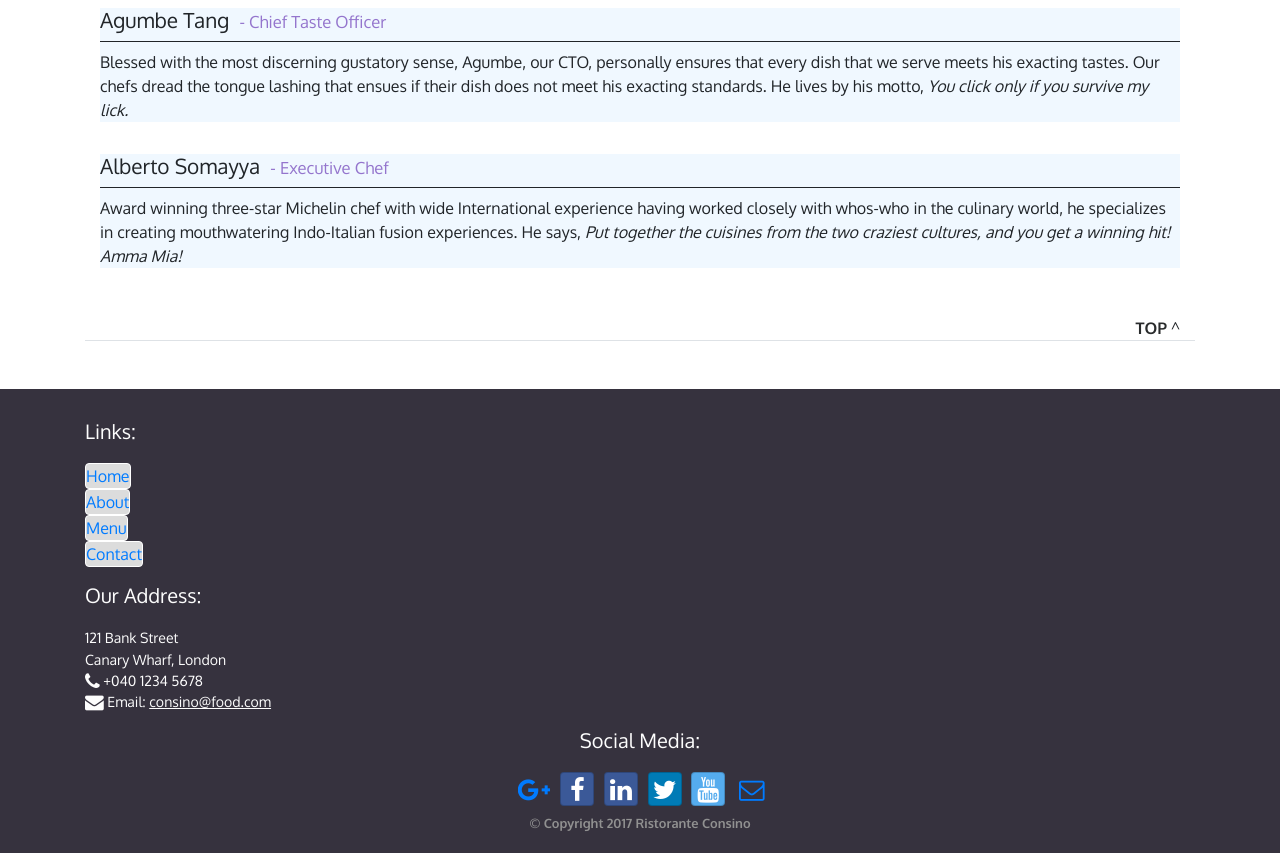
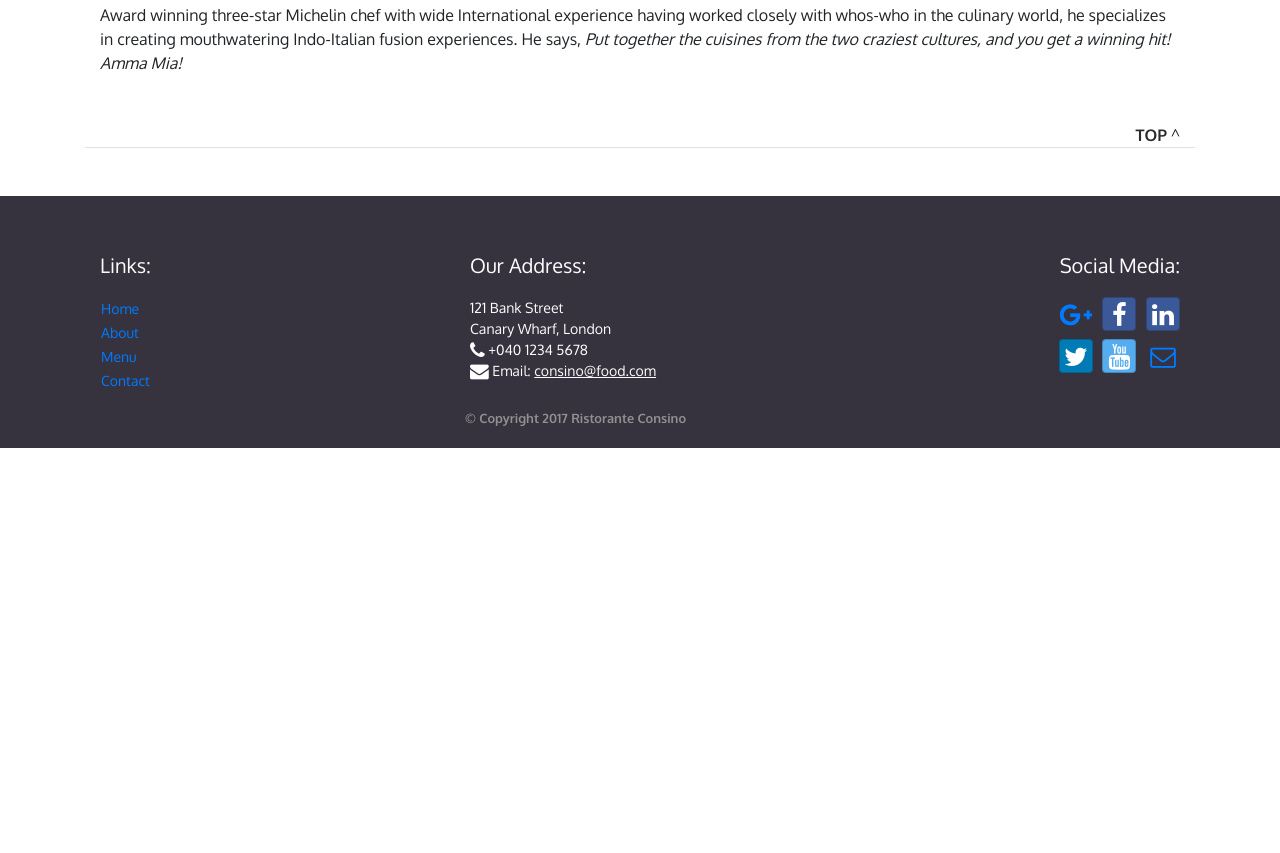
Before and after one commit to stefan22/rw2, a website: page aboutus.html in a window 1280 px wide. Shown: the part 1777-2630 px from the top of the page. After the commit the page ends 2225 px from the top, so only its background shows below. Drawn offline with nearby package versions, Linux system fonts and the light colour scheme; files whose address does not match are found by name.

Commit message:
aboutus tablet

```diff
--- a/aboutus.html
+++ b/aboutus.html
@@ -67,14 +67,8 @@
             </ol>
         </div><!--  endof row -->
 
-        <div id="history" class="row row-content">
-            <div class="col-12 col-sm-12">
-               <h2 class="introformat">About Us</h2>
 
-            </div>
-        </div>
-
-        <div class="row row-content paddingTop">
+        <div id="history" class="row row-content paddingTop">
             <div class="col-12 col-sm-12">
                 <h3 >Our History</h3>
                 <p>Started in 2010, Ristorante Consino quickly established itself as a culinary icon par excellence in Hong Kong. With its unique brand of world fusion cuisine that can be found nowhere else, it enjoys patronage from the A-list clientele in Hong Kong.  Featuring four of the best three-star Michelin chefs in the world, you never know what will arrive on your plate the next time you visit us.</p>
@@ -88,7 +82,6 @@
         <div class="row row-content border-bottom">
             <div id="corporate" class="col-12 col-sm-12">
                 <h3 class="corporate">Corporate Leadership</h3>
-                <hr/>
                 <div class="person">
                     <h4>Peter Pan <small>Chief Epicurious Officer</small></h4>
                     <p>Our CEO, Peter, credits his hardworking East Asian immigrant parents who undertook the arduous journey to the shores of America with the intention of giving their children the best future. His mother's wizardy in the kitchen whipping up the tastiest dishes with whatever is available inexpensively at the supermarket, was his first inspiration to create the fusion cuisines for which <em>The Frying Pan</em> became well known. He brings his zeal for fusion cuisines to this restaurant, pioneering cross-cultural culinary connections.</p>
@@ -125,17 +118,17 @@
 
   <footer class="footer">
         <div class="container">
-            <div class="row">
-                <div class="col-12 col-sm-12">
+            <div class="row row-content">
+                <div class="col-6 col-sm-4">
                     <h5>Links:</h5>
                     <ul class="list-unstyled">
-                        <li class="lisfoo"><a class="btn btn-outline-primary btn-small" href="index.html">Home</a></li>
-                        <li class="lisfoo"><a class="btn btn-outline-primary btn-small" href="aboutus.html">About</a></li>
-                        <li class="lisfoo"><a class="btn btn-outline-primary btn-small" href="#">Menu</a></li>
-                        <li class="lisfoo"><a class="btn btn-outline-primary btn-small" href="#">Contact</a></li>
+                        <li class="lisfoo"><a class="btn btn-sm" href="index.html">Home</a></li>
+                        <li class="lisfoo"><a class="btn btn-sm" href="aboutus.html">About</a></li>
+                        <li class="lisfoo"><a class="btn btn-sm" href="#">Menu</a></li>
+                        <li class="lisfoo"><a class="btn btn-sm" href="#">Contact</a></li>
                     </ul>
                 </div>
-                <div class="col-12 col-sm-12">
+                <div class="col-6 col-sm-5">
                     <h5>Our Address:</h5>
                     <address>
                         121 Bank Street<br>
@@ -145,19 +138,20 @@
                               consino@food.com</a>
                     </address>
                 </div>
-            </div> <!-- endof row -->
+
+                <div class="col-10 col-sm-3">
+                    <div style="text-align: right;">
+                        <h5>Social Media:</h5>
                         <div class="row">
                             <div class="col-12 col-sm-12">
-
-                    <div style="text-align: center;">
-                        <h5>Social Media:</h5>
                                 <a class="btn btn-social-icon btn-google-plus"
                                    target="_blank"
                                    href="http://google.com/+">
                                    <i class="fa fa-google-plus"></i>
 
                                 </a>
-                        <a class="btn btn-social-icon btn-facebook" target="_blank"
+                                <a class="btn btn-social-icon btn-facebook"
+                                   target="_blank"
                                    href="http://www.facebook.com/profile.php?id=">
                                    <i class="fa fa-facebook"></i>
 
@@ -168,7 +162,11 @@
                                    <i class="fa fa-linkedin"></i>
 
                                 </a>
-                        <a class="btn btn-social-icon btn-linkedin" target="_blank"
+                            </div>
+
+                            <div class="col-12 col-sm-12">
+                                <a class="btn btn-social-icon btn-linkedin"
+                                   target="_blank"
                                    href="http://twitter.com/">
                                    <i class="fa fa-twitter"></i>
 
@@ -186,9 +184,14 @@
                                 </a>
                             </div>
                         </div>
+
                     </div>
+                </div>
+
+           </div> <!-- endof row -->
+
            <div class="row justify-content-center">
-                <div class="col-auto">
+                <div class="col-12 col-sm-5 offset-1">
                     <p class="copy">© Copyright 2017 Ristorante Consino</p>
                 </div>
            </div>
@@ -199,8 +202,3 @@
 <script src="node_modules/bootstrap/dist/js/bootstrap.min.js"></script>
 </body>
 </html>
-<script src="node_modules/jquery/dist/jquery.min.js"></script>
-<script src="node_modules/tether/dist/js/tether.min.js"></script>
-<script src="node_modules/bootstrap/dist/js/bootstrap.min.js"></script>
-</body>
-</html>
--- a/css/styles.css
+++ b/css/styles.css
@@ -249,7 +249,7 @@ h4 small::before {
 
 .person {
  margin-top:2em;
- background: aliceblue;
+
 }
 
 #history {
@@ -387,6 +387,10 @@ h4 small::before {
     padding-top: 30px;
   }
 
+  .corporate {margin-top: 0;}
+  .person {margin-top: 1em;}
+
+
   /* set chef name inline*/
   .inlinetablet {display: inline-block;}
   h3.inlinetablet::after {content: ',';}
```
Lines whose indentation alone changed are shown as unchanged.
